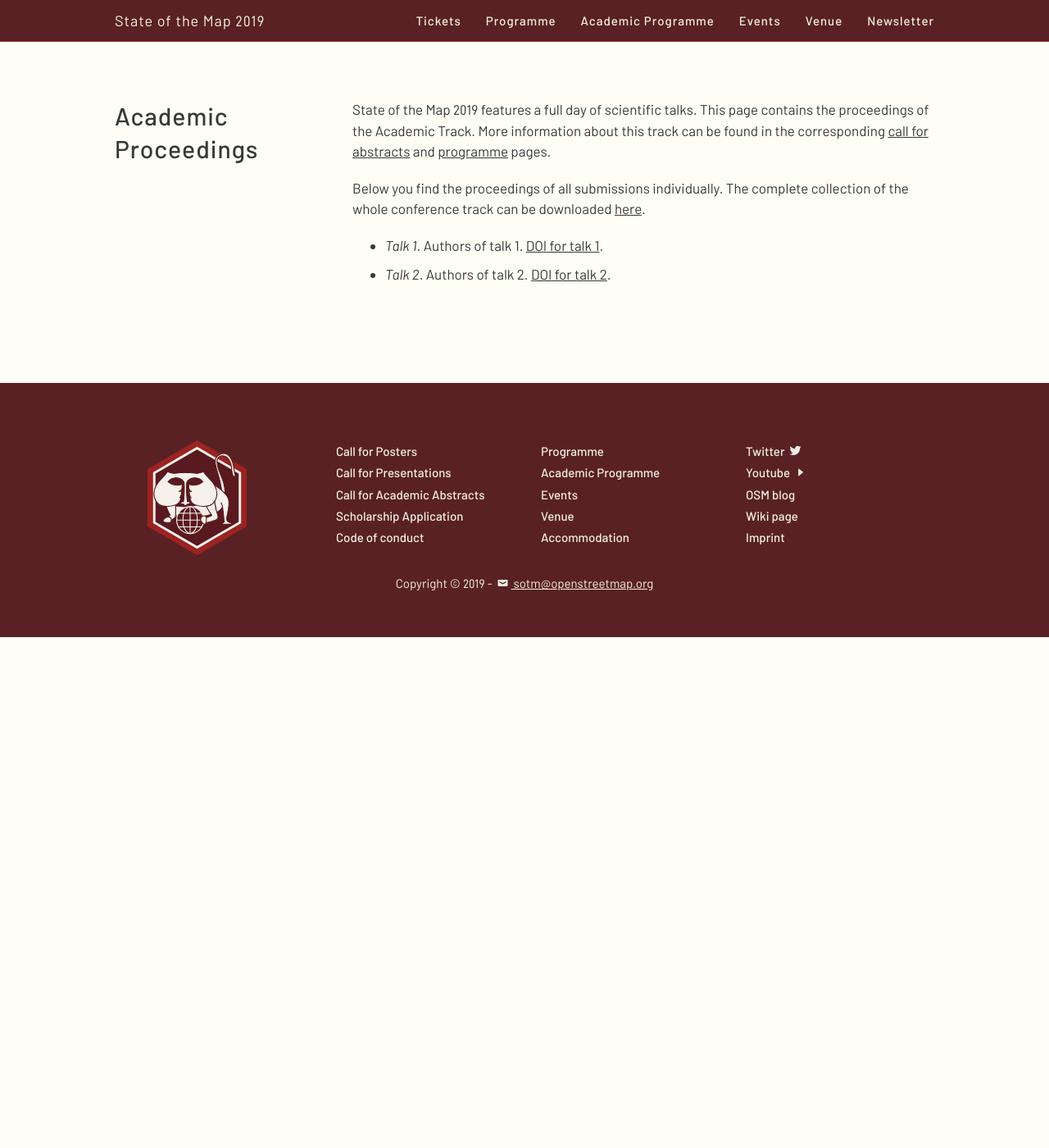
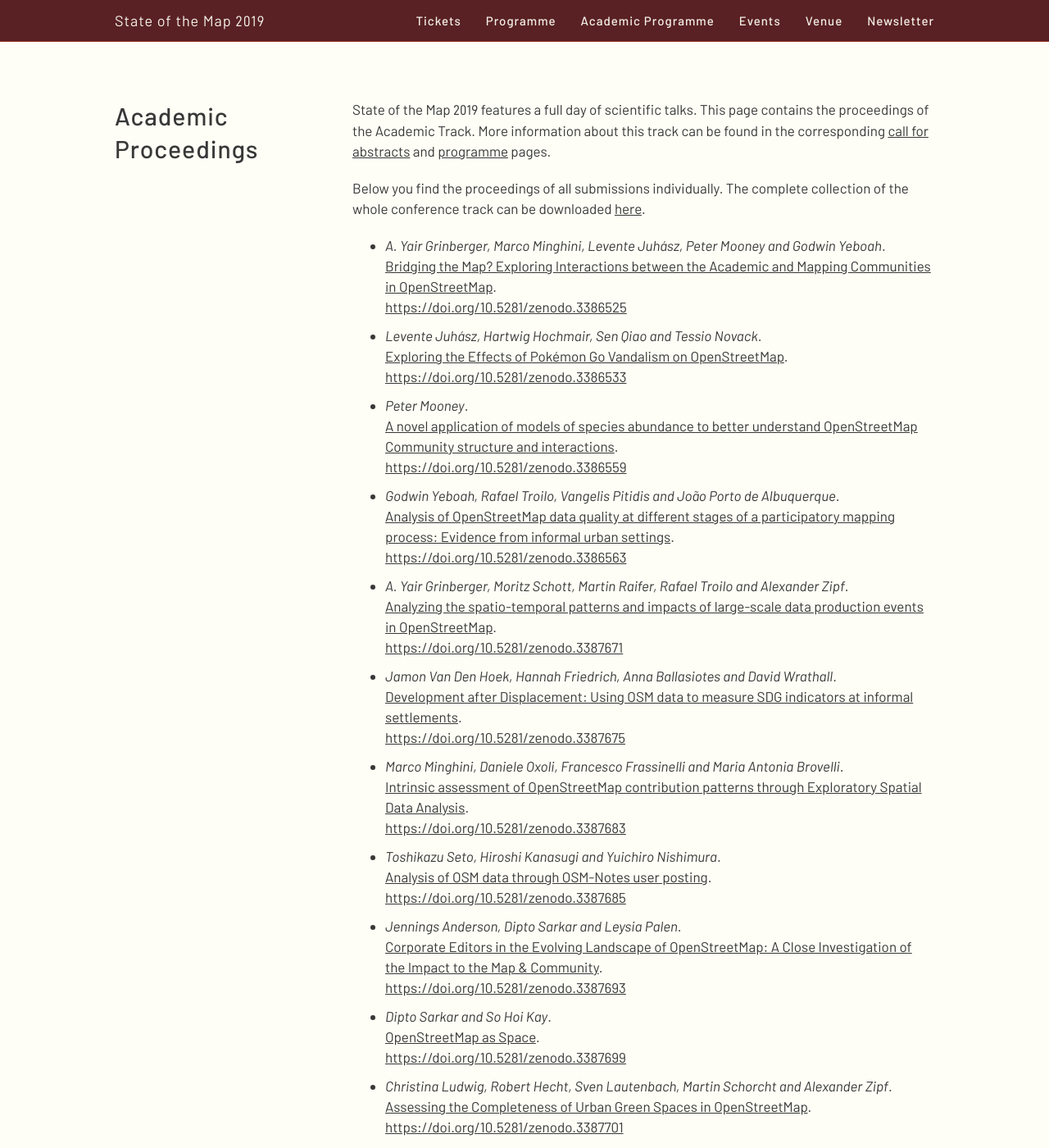
Before and after one commit to openstreetmap/stateofthemap-2019, a Jekyll site: the page built from academic_proceedings/index.html, in a window 1280 px wide and 1400 px high. Shown: the whole window at 82% size. Built offline with Jekyll 4.4.1, drawn with Linux system fonts in a browser that asks for light colours; some of the changed text lies outside the part shown.

Commit message:
fill in academic track proceedings

```diff
--- a/academic_proceedings/index.html
+++ b/academic_proceedings/index.html
@@ -9,6 +9,104 @@
 <p>Below you find the proceedings of all submissions individually. The complete collection of the whole conference track can be downloaded <a href="">here</a>.</p>
 
 <ul>
-  <li><em>Talk 1</em>. Authors of talk 1. <a href="…">DOI for talk 1</a>.</li>
-  <li><em>Talk 2</em>. Authors of talk 2. <a href="…">DOI for talk 2</a>.</li>
+  <li>
+    <em>A. Yair Grinberger, Marco Minghini, Levente Juhász, Peter Mooney and Godwin Yeboah</em>.<br>
+    <a href="../sessions/RZXQP3">Bridging the Map? Exploring Interactions between the Academic and Mapping Communities in OpenStreetMap</a>.<br>
+    <a href="https://doi.org/10.5281/zenodo.3386525">https://doi.org/10.5281/zenodo.3386525</a>
+  </li>
+  <li>
+    <em>Levente Juhász, Hartwig Hochmair, Sen Qiao and Tessio Novack</em>.<br>
+    <a href="../sessions/VPXQAV">Exploring the Effects of Pokémon Go Vandalism on OpenStreetMap</a>.<br>
+    <a href="https://doi.org/10.5281/zenodo.3386533">https://doi.org/10.5281/zenodo.3386533</a>
+  </li>
+  <li>
+    <em>Peter Mooney</em>.<br>
+    <a href="../sessions/7ZVYEH">A novel application of models of species abundance to better understand OpenStreetMap Community structure and interactions</a>.<br>
+    <a href="https://doi.org/10.5281/zenodo.3386559">https://doi.org/10.5281/zenodo.3386559</a>
+  </li>
+  <li>
+    <em>Godwin Yeboah, Rafael Troilo, Vangelis Pitidis and João Porto de Albuquerque</em>.<br>
+    <a href="../sessions/MWS9ZC">Analysis of OpenStreetMap data quality at different stages of a participatory mapping process: Evidence from informal urban settings</a>.<br>
+    <a href="https://doi.org/10.5281/zenodo.3386563">https://doi.org/10.5281/zenodo.3386563</a>
+  </li>
+  <li>
+    <em>A. Yair Grinberger, Moritz Schott, Martin Raifer, Rafael Troilo and Alexander Zipf</em>.<br>
+    <a href="../sessions/9NVD77">Analyzing the spatio-temporal patterns and impacts of large-scale data production events in OpenStreetMap</a>.<br>
+    <a href="https://doi.org/10.5281/zenodo.3387671">https://doi.org/10.5281/zenodo.3387671</a>
+  </li>
+  <li>
+    <em>Jamon Van Den Hoek, Hannah Friedrich, Anna Ballasiotes and David Wrathall</em>.<br>
+    <a href="../sessions/LKLEWQ">Development after Displacement: Using OSM data to measure SDG indicators at informal settlements</a>.<br>
+    <a href="https://doi.org/10.5281/zenodo.3387675">https://doi.org/10.5281/zenodo.3387675</a>
+  </li>
+  <li>
+    <em>Marco Minghini, Daniele Oxoli, Francesco Frassinelli and Maria Antonia Brovelli</em>.<br>
+    <a href="../sessions/F7ANUJ">Intrinsic assessment of OpenStreetMap contribution patterns through Exploratory Spatial Data Analysis</a>.<br>
+    <a href="https://doi.org/10.5281/zenodo.3387683">https://doi.org/10.5281/zenodo.3387683</a>
+  </li>
+  <li>
+    <em>Toshikazu Seto, Hiroshi Kanasugi and Yuichiro Nishimura</em>.<br>
+    <a href="../sessions/GRR3N3">Analysis of OSM data through OSM-Notes user posting</a>.<br>
+    <a href="https://doi.org/10.5281/zenodo.3387685">https://doi.org/10.5281/zenodo.3387685</a>
+  </li>
+  <li>
+    <em>Jennings Anderson, Dipto Sarkar and Leysia Palen</em>.<br>
+    <a href="../sessions/W8BA9K">Corporate Editors in the Evolving Landscape of OpenStreetMap: A Close Investigation of the Impact to the Map & Community</a>.<br>
+    <a href="https://doi.org/10.5281/zenodo.3387693">https://doi.org/10.5281/zenodo.3387693</a>
+  </li>
+  <li>
+    <em>Dipto Sarkar and So Hoi Kay</em>.<br>
+    <a href="../sessions/SR88Y3">OpenStreetMap as Space</a>.<br>
+    <a href="https://doi.org/10.5281/zenodo.3387699">https://doi.org/10.5281/zenodo.3387699</a>
+  </li>
+  <li>
+    <em>Christina Ludwig, Robert Hecht, Sven Lautenbach, Martin Schorcht and Alexander Zipf</em>.<br>
+    <a href="../sessions/WTWQYC">Assessing the Completeness of Urban Green Spaces in OpenStreetMap</a>.<br>
+    <a href="https://doi.org/10.5281/zenodo.3387701">https://doi.org/10.5281/zenodo.3387701</a>
+  </li>
+  <li>
+    <em>Harm Delva, Julián Andrés Rojas Meléndez, Ben Abelshausen, Pieter Colpaert and Ruben Verborgh</em>.<br>
+    <a href="../sessions/GRJC7W">Client-side route planning: preprocessing the OpenStreetMap road network for Routable Tiles</a>.<br>
+    <a href="https://doi.org/10.5281/zenodo.3387705">https://doi.org/10.5281/zenodo.3387705</a>
+  </li>
+  <li>
+    <em>Nikola Milojevic-Dupont, Peter-Paul Pichler, Lynn H. Kaack, Steffen Lohrey and Felix Creutzig</em>.<br>
+    <a href="../sessions/FQPFTP">Estimating latent energy demand of buildings</a>.<br>
+    <a href="https://doi.org/10.5281/zenodo.3387711">https://doi.org/10.5281/zenodo.3387711</a>
+  </li>
+  <li>
+    <em>Rui Zhang, Marcus Freitag, Conrad Albrecht, Wei Zhang and Siyuan Lu</em>.<br>
+    <a href="../sessions/TMGNLL">Towards Scalable Geospatial Remote Sensing for Efficient OSM Labeling</a>.<br>
+    <a href="https://doi.org/10.5281/zenodo.3387715">https://doi.org/10.5281/zenodo.3387715</a>
+  </li>
+  <li>
+    <em>Patricia Solís and Sushil Rajagopalan</em>.<br>
+    Workforce Development and YouthMappers: Understanding perceptions of students in humanitarian mapping.<br>
+    <a href="https://doi.org/10.5281/zenodo.3387717">https://doi.org/10.5281/zenodo.3387717</a>
+  </li>
+  <li>
+    <em>Rocio Nahime Torres, Piero Fraternali, Federico Milani and Darian Frajberg</em>.<br>
+    Automatic feature extraction to support Mountains Mapping in OSM.<br>
+    <a href="https://doi.org/10.5281/zenodo.3387719">https://doi.org/10.5281/zenodo.3387719</a>
+  </li>
+  <li>
+    <em>Heinrich Lorei, René Westerholt and Alexander Zipf</em>.<br>
+    Characterizing player types in gamified geodata acquisition - An exploratory analysis of StreetComplete.<br>
+    <a href="https://doi.org/10.5281/zenodo.3387723">https://doi.org/10.5281/zenodo.3387723</a>
+  </li>
+  <li>
+    <em>Carolin Klonner, Maximilian Hartmann, Lily Djami and Alexander Zipf</em>.<br>
+    “Ohsome” OpenStreetMap data investigation for cities in Brazil and Germany.<br>
+    <a href="https://doi.org/10.5281/zenodo.3387725">https://doi.org/10.5281/zenodo.3387725</a>
+  </li>
+  <li>
+    <em>Everton Bortolini and Silvana Philippi Camboim</em>.<br>
+    Contextualizing OpenStreetMap in Mapping Favelas in Brazil.<br>
+    <a href="https://doi.org/10.5281/zenodo.3387727">https://doi.org/10.5281/zenodo.3387727</a>
+  </li>
+  <li>
+    <em>Patricia Solís</em>.<br>
+    How knowing the purpose of mapping changes the map and the mappers themselves.<br>
+    <a href="https://doi.org/10.5281/zenodo.3387729">https://doi.org/10.5281/zenodo.3387729</a>
+  </li>
 </ul>
```
